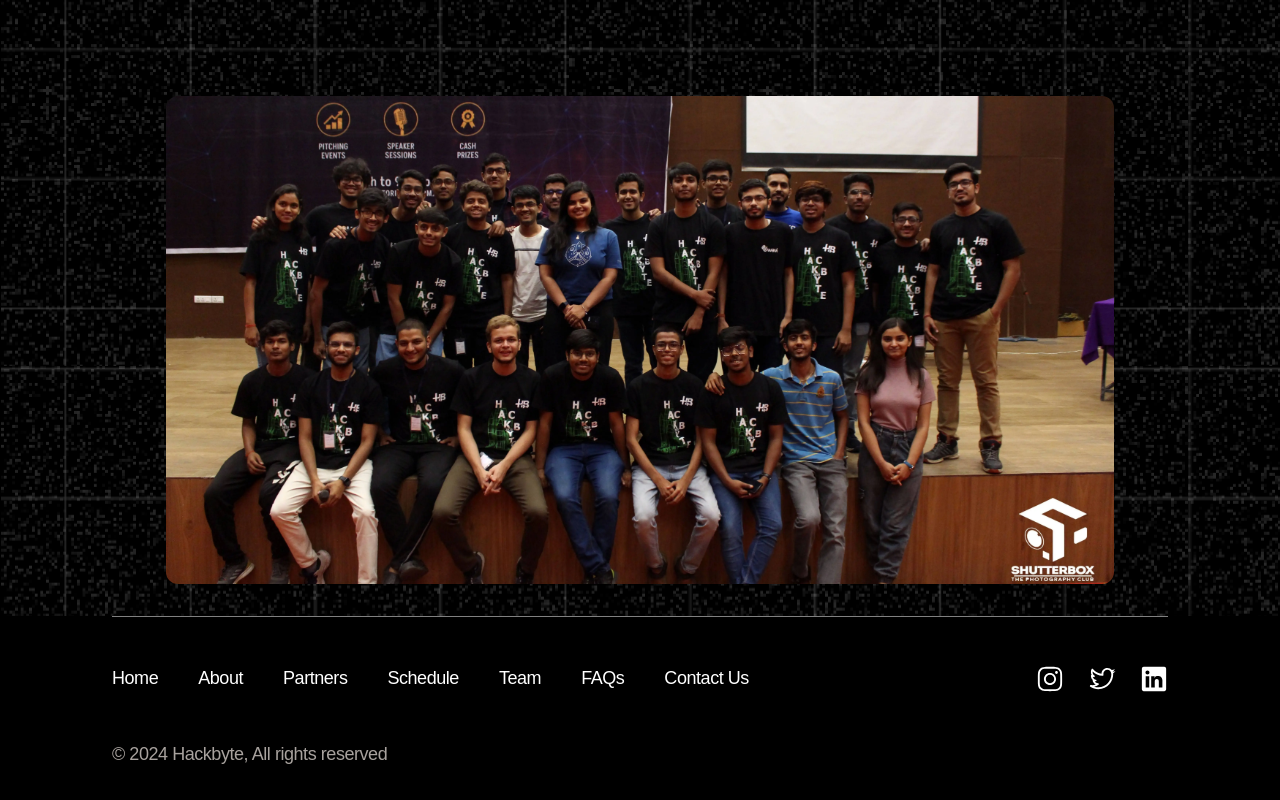
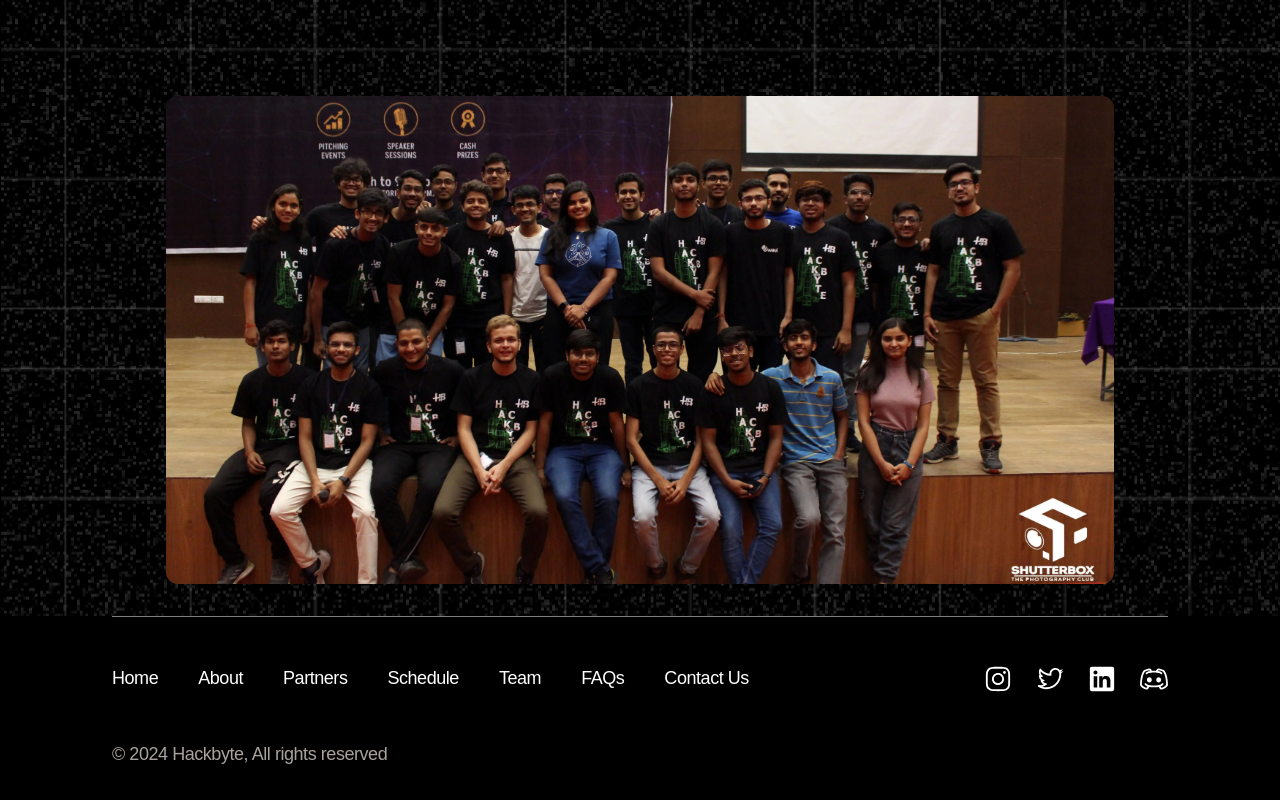
Before and after one commit to BitByte-TPC/hackbyte, a Next.js app: page /gallery in a window 1280 px wide. Shown: the part 1566-2366 px from the top of the page. Built offline with nearby package versions, Linux system fonts and the light colour scheme; a web font is replaced by a local one.

Commit message:
Added socials link to footer

```diff
--- a/components/Footer/index.jsx
+++ b/components/Footer/index.jsx
@@ -3,10 +3,11 @@
   TwitterLogoIcon,
   InstagramLogoIcon,
   LinkedInLogoIcon,
+  DiscordLogoIcon,
 } from "@radix-ui/react-icons";
 
 const SocialMediaIcon = ({ Icon, href }) => (
-  <a href={href}>
+  <a href={href} target="_blank">
     <Icon className="w-7 h-7 text-white transition ease-in-out delay-150 hover:scale-125 duration-300" />
   </a>
 );
@@ -38,9 +39,10 @@
           ))}
         </div>
         <div className="flex gap-6">
-          <SocialMediaIcon href="#" Icon={InstagramLogoIcon} />
-          <SocialMediaIcon href="#" Icon={TwitterLogoIcon} />
-          <SocialMediaIcon href="#" Icon={LinkedInLogoIcon} />
+          <SocialMediaIcon href="https://www.instagram.com/hackbyte.tpc/" Icon={InstagramLogoIcon} />
+          <SocialMediaIcon href="https://twitter.com/HackbyteTPC"  Icon={TwitterLogoIcon} />
+          <SocialMediaIcon href="https://www.linkedin.com/company/bitbyte-tpc/" Icon={LinkedInLogoIcon} />
+          <SocialMediaIcon href="https://discord.gg/NTueHjdPn8" Icon={DiscordLogoIcon}/>
         </div>
       </div>
       <p className="text-stone-400 text-lg font-normal font-['Clash Grotesk'] leading-normal tracking-tight pt-12 mb-8">
```
